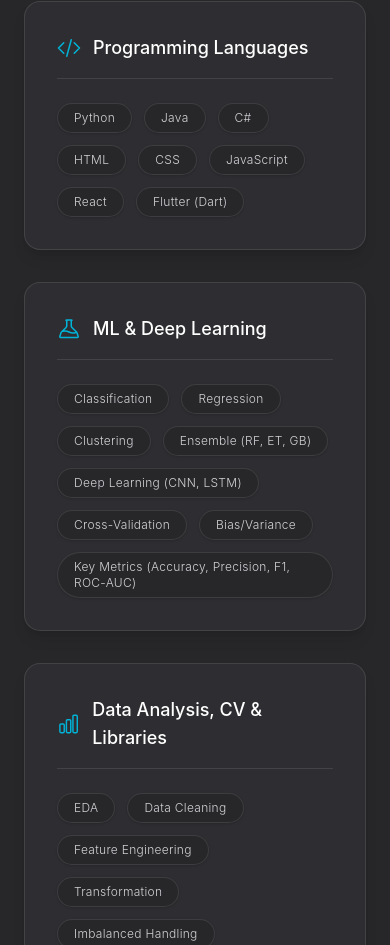
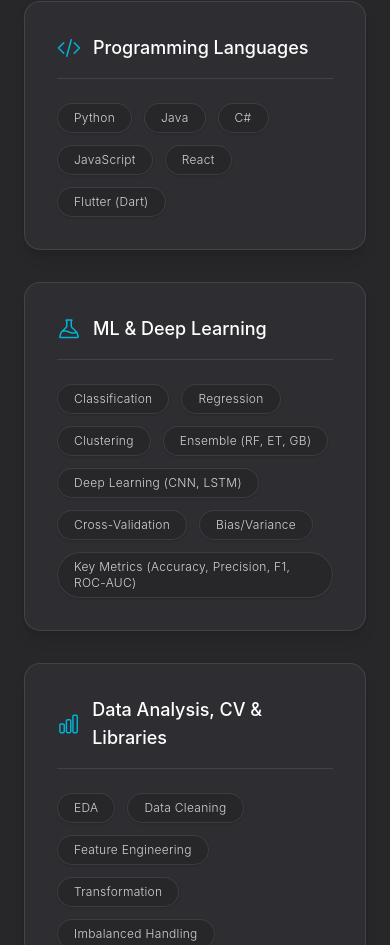
Before and after one commit to peerachetkns/My-Portfolio, a React (Vite) app: page / in a window 390 px wide. Shown: the part 2420-3365 px from the top of the page. Built offline with nearby package versions, Linux system fonts and the light colour scheme.

Commit message:
fix mobile responsive viewport meta tag

```diff
--- a/src/App.jsx
+++ b/src/App.jsx
@@ -164,7 +164,7 @@
                   <path strokeLinecap="round" strokeLinejoin="round" d="M17.25 6.75L22.5 12l-5.25 5.25m-10.5 0L1.5 12l5.25-5.25m7.5-3l-4.5 16.5" />
                 </svg>
               ),
-              skills: ['Python', 'Java', 'C#', 'HTML', 'CSS', 'JavaScript', 'React', 'Flutter (Dart)']
+              skills: ['Python', 'Java', 'C#', 'JavaScript', 'React', 'Flutter (Dart)']
             },
             {
               title: "ML & Deep Learning",
```
